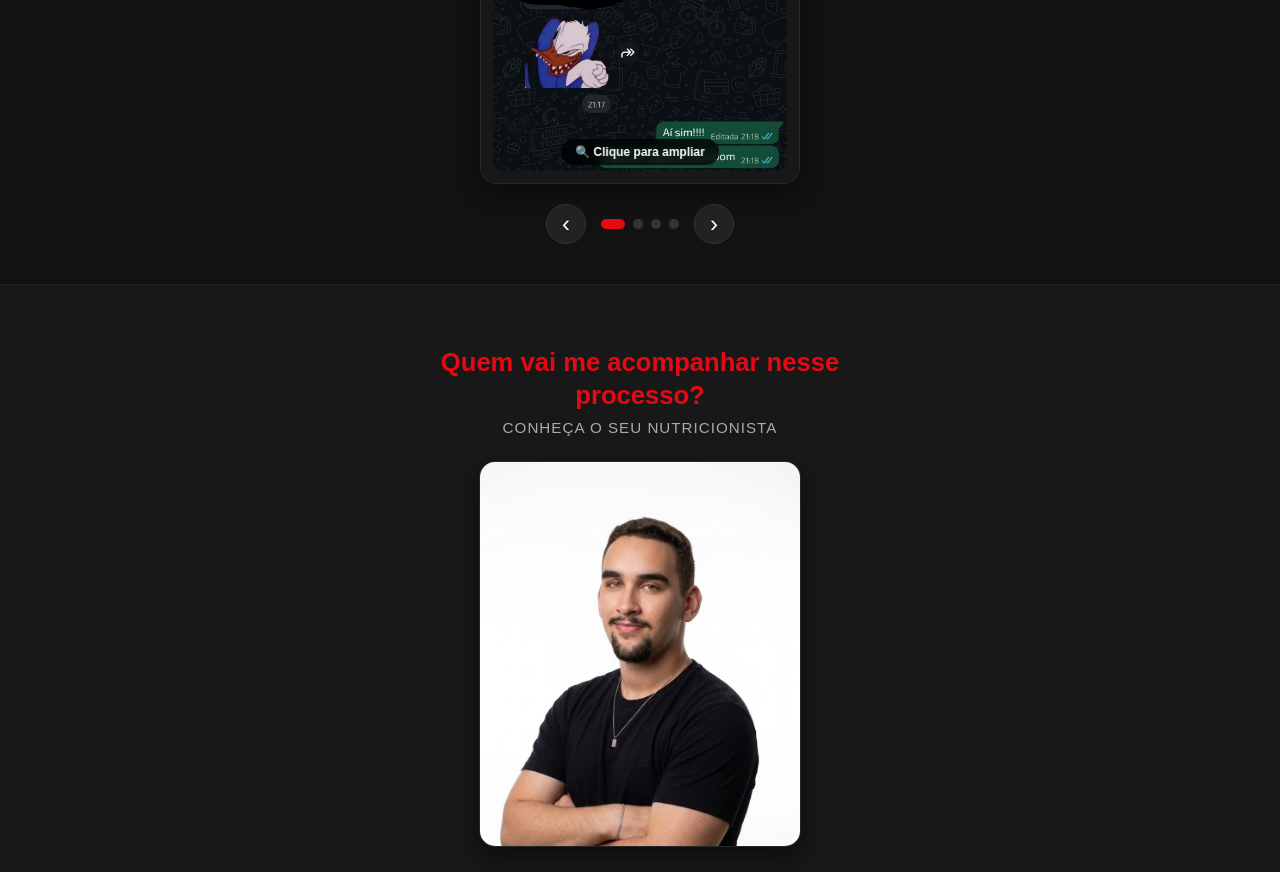
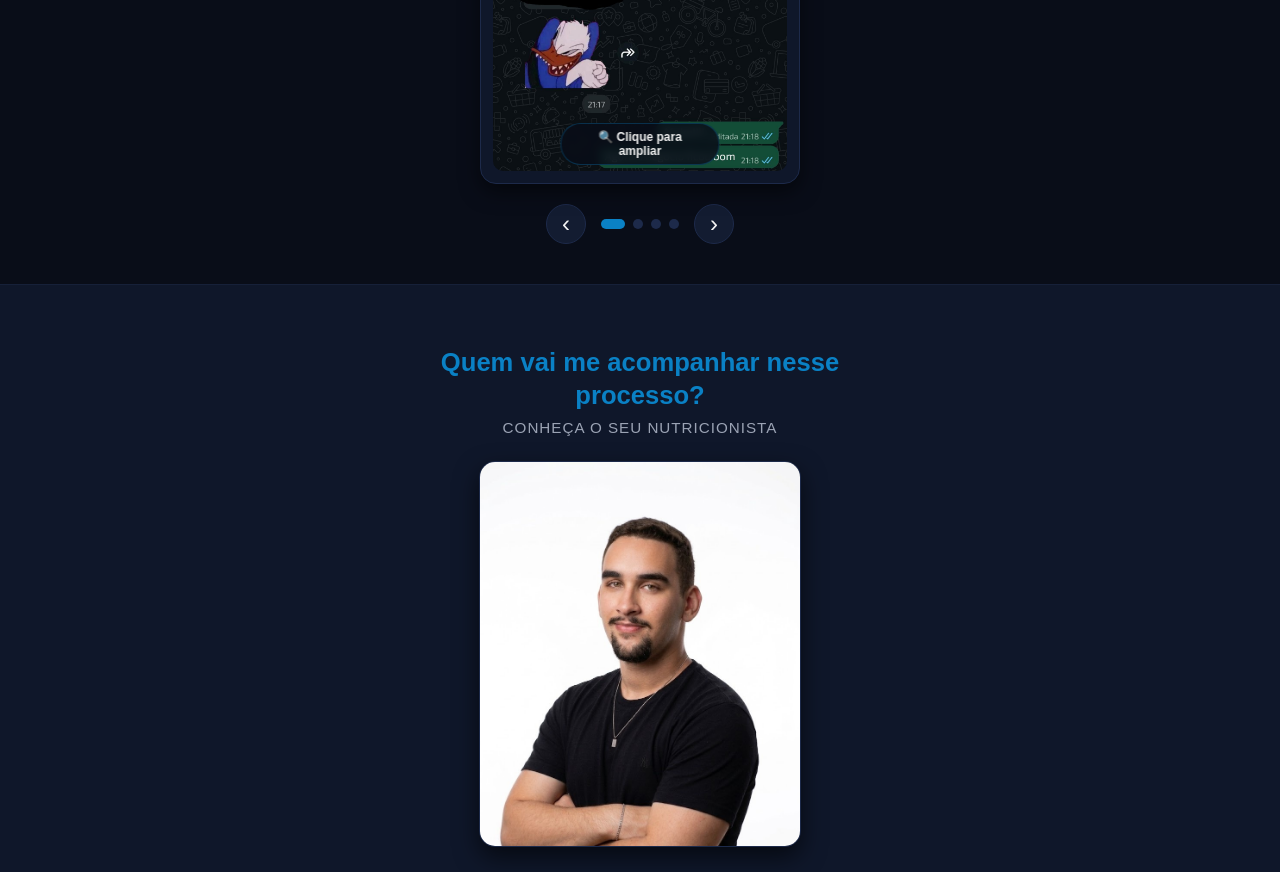
Before and after one commit to DanielMonteiro23/Epic-Performance, an Angular app: page / in a window 1280 px wide. Shown: the part 2360-3232 px from the top of the page. Built offline with nearby package versions, Linux system fonts and the light colour scheme.

Commit message:
style: substitui styles.css pela nova paleta azul

```diff
--- a/src/styles.css
+++ b/src/styles.css
@@ -1,9 +1,9 @@
 :root {
-  --bg-dark: #121212;
-  --bg-card: #181818;
-  --primary-red: #e50914;
-  --text-main: #ffffff;
-  --text-muted: #aaaaaa;
+  --bg-dark: #090d18;
+  --bg-card: #0f172a;
+  --primary-color: #0a81c5;
+  --text-main: #f3f3f3;
+  --text-muted: #9ba3b4;
 }
 
 body {
@@ -20,7 +20,7 @@ body {
   align-items: center;
   justify-content: flex-start;
   background-color: var(--bg-dark);
-  border-bottom: 1px solid #222222;
+  border-bottom: 1px solid #162038;
 }
 
 .logo-container {
@@ -65,7 +65,7 @@ body {
 }
 
 .highlight {
-  color: var(--primary-red);
+  color: var(--primary-color);
 }
 
 .hero-image-container {
@@ -94,8 +94,8 @@ body {
   display: block;
   width: 100%;
   max-width: 340px;
-  background-color: var(--primary-red);
-  color: #ffffff;
+  background-color: var(--primary-color);
+  color: #f3f3f3;
   padding: 16px 20px;
   border-radius: 8px;
   font-weight: bold;
@@ -103,12 +103,13 @@ body {
   font-size: 1rem;
   text-align: center;
   box-sizing: border-box;
+  box-shadow: 0px 4px 14px rgba(10, 129, 197, 0.35);
   transition: transform 0.2s ease, background-color 0.2s ease;
 }
 
 .cta-button:hover {
   transform: translateY(-2px);
-  background-color: #d40707;
+  background-color: #086da7;
 }
 
 /* BOTÃO FLUTUANTE DO WHATSAPP */
@@ -136,14 +137,15 @@ body {
   width: 32px;
   height: 32px;
 }
+
 /* ==========================================
    SEÇÃO 2: PONTOS DE DOR
    ========================================== */
 .dores {
   padding: 40px 20px;
-  background-color: #181818;
-  border-top: 1px solid #222222;
-  border-bottom: 1px solid #222222;
+  background-color: var(--bg-card);
+  border-top: 1px solid #162038;
+  border-bottom: 1px solid #162038;
 }
 
 .header-secao {
@@ -167,8 +169,8 @@ body {
 }
 
 .card-dor {
-  background-color: #222222;
-  border: 1px solid #2e2e2e;
+  background-color: #131c31;
+  border: 1px solid #1d2a4a;
   border-radius: 12px;
   padding: 20px;
   display: flex;
@@ -182,8 +184,8 @@ body {
 .card-dor:hover,
 .card-dor:active {
   transform: translateY(-3px);
-  border-color: rgba(229, 9, 20, 0.5);
-  box-shadow: 0px 6px 16px rgba(229, 9, 20, 0.12);
+  border-color: rgba(10, 129, 197, 0.6);
+  box-shadow: 0px 6px 16px rgba(10, 129, 197, 0.2);
 }
 
 .icon-wrapper {
@@ -220,17 +222,17 @@ body {
 }
 
 .frase-destaque .highlight {
-  color: var(--primary-red);
+  color: var(--primary-color);
   font-weight: bold;
 }
 
 /* ==========================================
-   SEÇÃO 3: A CONSULTORIA (COM FUNDO CINZA)
+   SEÇÃO 3: A CONSULTORIA
    ========================================== */
 .consultoria {
   padding: 40px 20px;
-  background-color: #181818; /* Plano cinza unificado com a Seção 2 */
-  border-bottom: 1px solid #222222;
+  background-color: var(--bg-card);
+  border-bottom: 1px solid #162038;
 }
 
 .consultoria-container {
@@ -241,7 +243,7 @@ body {
 .consultoria-titulo {
   font-size: 1.7rem;
   font-weight: bold;
-  color: var(--primary-red);
+  color: var(--primary-color);
   text-align: center;
   margin-bottom: 8px;
 }
@@ -261,10 +263,9 @@ body {
   gap: 16px;
 }
 
-/* CARDS SOBRE O PLANO CINZA */
 .card-consultoria {
-  background-color: #222222; /* Fundo do card um pouco mais claro para destacar do cinza da seção */
-  border: 1px solid #2e2e2e;
+  background-color: #131c31;
+  border: 1px solid #1d2a4a;
   border-radius: 12px;
   padding: 20px;
   display: flex;
@@ -274,12 +275,11 @@ body {
   transition: transform 0.25s ease, border-color 0.25s ease, box-shadow 0.25s ease;
 }
 
-/* Interação ao passar o dedo / clicar */
 .card-consultoria:hover,
 .card-consultoria:active {
   transform: translateY(-3px);
-  border-color: rgba(229, 9, 20, 0.5);
-  box-shadow: 0px 6px 16px rgba(229, 9, 20, 0.12);
+  border-color: rgba(10, 129, 197, 0.6);
+  box-shadow: 0px 6px 16px rgba(10, 129, 197, 0.2);
 }
 
 .card-consultoria-content h3 {
@@ -302,7 +302,7 @@ body {
 .resultados {
   padding: 40px 20px;
   background-color: var(--bg-dark);
-  border-bottom: 1px solid #222222;
+  border-bottom: 1px solid #162038;
 }
 
 .resultados-container {
@@ -314,7 +314,7 @@ body {
 .resultados-titulo {
   font-size: 1.8rem;
   font-weight: bold;
-  color: var(--primary-red);
+  color: var(--primary-color);
   margin-bottom: 8px;
 }
 
@@ -327,7 +327,7 @@ body {
 }
 
 .resultados-subtitulo .highlight {
-  color: var(--primary-red);
+  color: var(--primary-color);
   font-weight: bold;
 }
 
@@ -343,11 +343,11 @@ body {
   position: relative;
   width: 100%;
   max-width: 320px;
-  background-color: #181818;
-  border: 1px solid #282828;
+  background-color: var(--bg-card);
+  border: 1px solid #1d2a4a;
   border-radius: 16px;
   padding: 12px;
-  box-shadow: 0px 8px 20px rgba(0, 0, 0, 0.4);
+  box-shadow: 0px 8px 20px rgba(0, 0, 0, 0.5);
   cursor: pointer;
   overflow: hidden;
   box-sizing: border-box;
@@ -357,7 +357,7 @@ body {
 .carrossel-card:hover,
 .carrossel-card:active {
   transform: scale(1.02);
-  border-color: rgba(229, 9, 20, 0.5);
+  border-color: rgba(10, 129, 197, 0.6);
 }
 
 .print-whatsapp {
@@ -374,17 +374,18 @@ body {
   bottom: 18px;
   left: 50%;
   transform: translateX(-50%);
-  background-color: rgba(0, 0, 0, 0.75);
-  color: #ffffff;
+  background-color: rgba(9, 13, 24, 0.85);
+  color: #f3f3f3;
   padding: 6px 14px;
   border-radius: 20px;
   font-size: 0.75rem;
   font-weight: bold;
   backdrop-filter: blur(4px);
   pointer-events: none;
+  border: 1px solid rgba(10, 129, 197, 0.3);
 }
 
-/* CONTROLES E INDICADORES VERMELHOS */
+/* CONTROLES E INDICADORES */
 .carrossel-controles {
   display: flex;
   align-items: center;
@@ -394,9 +395,9 @@ body {
 }
 
 .btn-nav {
-  background-color: #222222;
+  background-color: #131c31;
   color: var(--text-main);
-  border: 1px solid #333333;
+  border: 1px solid #1d2a4a;
   width: 40px;
   height: 40px;
   border-radius: 50%;
@@ -405,13 +406,13 @@ body {
   align-items: center;
   justify-content: center;
   cursor: pointer;
-  transition: background-color 0.2s ease;
+  transition: background-color 0.2s ease, border-color 0.2s ease;
 }
 
 .btn-nav:hover,
 .btn-nav:active {
-  background-color: var(--primary-red);
-  border-color: var(--primary-red);
+  background-color: var(--primary-color);
+  border-color: var(--primary-color);
 }
 
 .indicadores {
@@ -423,7 +424,7 @@ body {
 .indicador {
   width: 10px;
   height: 10px;
-  background-color: #333333;
+  background-color: #1d2a4a;
   border-radius: 50%;
   cursor: pointer;
   transition: all 0.3s ease;
@@ -432,7 +433,7 @@ body {
 .indicador.ativo {
   width: 24px;
   border-radius: 12px;
-  background-color: var(--primary-red);
+  background-color: var(--primary-color);
 }
 
 /* MODAL DE ZOOM */
@@ -442,7 +443,7 @@ body {
   left: 0;
   width: 100vw;
   height: 100vh;
-  background-color: rgba(0, 0, 0, 0.9);
+  background-color: rgba(9, 13, 24, 0.95);
   display: flex;
   align-items: center;
   justify-content: center;
@@ -463,18 +464,19 @@ body {
   position: absolute;
   top: 20px;
   right: 25px;
-  color: #ffffff;
+  color: #f3f3f3;
   font-size: 2.5rem;
   font-weight: bold;
   cursor: pointer;
 }
+
 /* ==========================================
    SEÇÃO 5: SOBRE O NUTRICIONISTA
    ========================================== */
 .sobre-nutri {
   padding: 40px 20px;
-  background-color: #181818;
-  border-bottom: 1px solid #222222;
+  background-color: var(--bg-card);
+  border-bottom: 1px solid #162038;
 }
 
 .sobre-nutri-container {
@@ -486,7 +488,7 @@ body {
 .sobre-nutri-titulo {
   font-size: 1.6rem;
   font-weight: bold;
-  color: var(--primary-red);
+  color: var(--primary-color);
   line-height: 1.3;
   margin-bottom: 6px;
 }
@@ -506,8 +508,8 @@ body {
   max-width: 320px;
   border-radius: 16px;
   overflow: hidden;
-  box-shadow: 0px 10px 25px rgba(0, 0, 0, 0.5);
-  border: 1px solid #282828;
+  box-shadow: 0px 10px 25px rgba(0, 0, 0, 0.6);
+  border: 1px solid #1d2a4a;
 }
 
 .foto-nutri {
@@ -518,8 +520,8 @@ body {
 }
 
 .bio-nutri-card {
-  background-color: #222222;
-  border: 1px solid #2e2e2e;
+  background-color: #131c31;
+  border: 1px solid #1d2a4a;
   border-radius: 14px;
   padding: 24px 20px;
   text-align: left;
@@ -538,7 +540,7 @@ body {
 }
 
 .bio-texto .highlight {
-  color: var(--primary-red);
+  color: var(--primary-color);
   font-weight: bold;
 }
 
@@ -548,17 +550,17 @@ body {
   flex-direction: column;
   gap: 10px;
   padding-top: 16px;
-  border-top: 1px solid #333333;
+  border-top: 1px solid #1d2a4a;
 }
 
 .btn-contato {
   display: flex;
   align-items: center;
   gap: 12px;
-  background-color: #181818;
+  background-color: var(--bg-dark);
   padding: 12px 14px;
   border-radius: 10px;
-  border: 1px solid #282828;
+  border: 1px solid #1d2a4a;
   color: var(--text-main);
   text-decoration: none;
   font-size: 0.88rem;
@@ -569,7 +571,7 @@ body {
 .btn-contato:hover,
 .btn-contato:active {
   transform: translateY(-2px);
-  border-color: var(--primary-red);
+  border-color: var(--primary-color);
 }
 
 .icon-social {
@@ -577,15 +579,16 @@ body {
 }
 
 .text-social {
-  word-break: break-all; /* Garante que o e-mail não vaze na tela em celulares menores */
+  word-break: break-all;
 }
+
 /* ==========================================
    SEÇÃO 6: DÚVIDAS FREQUENTES (FAQ)
    ========================================== */
 .faq {
   padding: 40px 20px;
   background-color: var(--bg-dark);
-  border-bottom: 1px solid #222222;
+  border-bottom: 1px solid #162038;
 }
 
 .faq-container {
@@ -597,15 +600,14 @@ body {
 .faq-titulo {
   font-size: 1.8rem;
   font-weight: bold;
-  color: #ffffff; /* Título em branco como solicitado */
+  color: #f3f3f3;
   margin-bottom: 8px;
 }
 
-/* Barra Decorativa Vermelha abaixo do Título */
 .linha-decorativa {
   width: 50px;
   height: 4px;
-  background-color: var(--primary-red);
+  background-color: var(--primary-color);
   border-radius: 2px;
   margin: 0 auto 12px auto;
 }
@@ -626,21 +628,20 @@ body {
 }
 
 .faq-item {
-  background-color: #181818;
-  border: 1px solid #282828;
+  background-color: var(--bg-card);
+  border: 1px solid #1d2a4a;
   border-radius: 12px;
   padding: 16px 18px;
   cursor: pointer;
   transition: all 0.25s ease;
 }
 
-/* Interação ao Clicar / Abrir a Sanfona */
 .faq-item:hover,
 .faq-item:active,
 .faq-item.ativo {
-  border-color: rgba(229, 9, 20, 0.6); /* Borda vermelha ao abrir/tocar */
-  box-shadow: 0px 4px 16px rgba(229, 9, 20, 0.12);
-  background-color: #1e1e1e;
+  border-color: rgba(10, 129, 197, 0.6);
+  box-shadow: 0px 4px 16px rgba(10, 129, 197, 0.2);
+  background-color: #131c31;
 }
 
 .faq-pergunta {
@@ -661,21 +662,20 @@ body {
 .faq-icon {
   font-size: 1.3rem;
   font-weight: bold;
-  color: var(--primary-red); /* Ícone vermelho */
+  color: var(--primary-color);
   flex-shrink: 0;
   line-height: 1;
 }
 
-/* RESPOSTA DA SANFONA */
 .faq-resposta {
   margin-top: 12px;
   padding-top: 12px;
-  border-top: 1px solid #2e2e2e;
+  border-top: 1px solid #1d2a4a;
 }
 
 .faq-resposta p {
   font-size: 0.88rem;
-  color: #cccccc;
+  color: #d1d5db;
   line-height: 1.5;
   margin: 0;
 }
@@ -685,8 +685,8 @@ body {
    ========================================== */
 .footer {
   padding: 35px 20px 25px 20px;
-  background-color: #0d0d0d; /* Tom levemente mais escuro para fechar a página */
-  border-top: 1px solid #222222;
+  background-color: #060911;
+  border-top: 1px solid #162038;
   text-align: center;
 }
 
@@ -722,7 +722,7 @@ body {
 }
 
 .footer-links a {
-  color: #cccccc;
+  color: #9ba3b4;
   text-decoration: none;
   font-size: 0.85rem;
   font-weight: 500;
@@ -731,22 +731,22 @@ body {
 
 .footer-links a:hover,
 .footer-links a:active {
-  color: var(--primary-red);
+  color: var(--primary-color);
 }
 
 .footer-divisor {
-  color: #444444;
+  color: #1d2a4a;
   font-size: 0.8rem;
 }
 
 .footer-copy {
-  border-top: 1px solid #1a1a1a;
+  border-top: 1px solid #162038;
   padding-top: 14px;
   width: 100%;
 }
 
 .footer-copy p {
   font-size: 0.75rem;
-  color: #666666;
+  color: #6b7280;
   margin: 0;
 }
```
